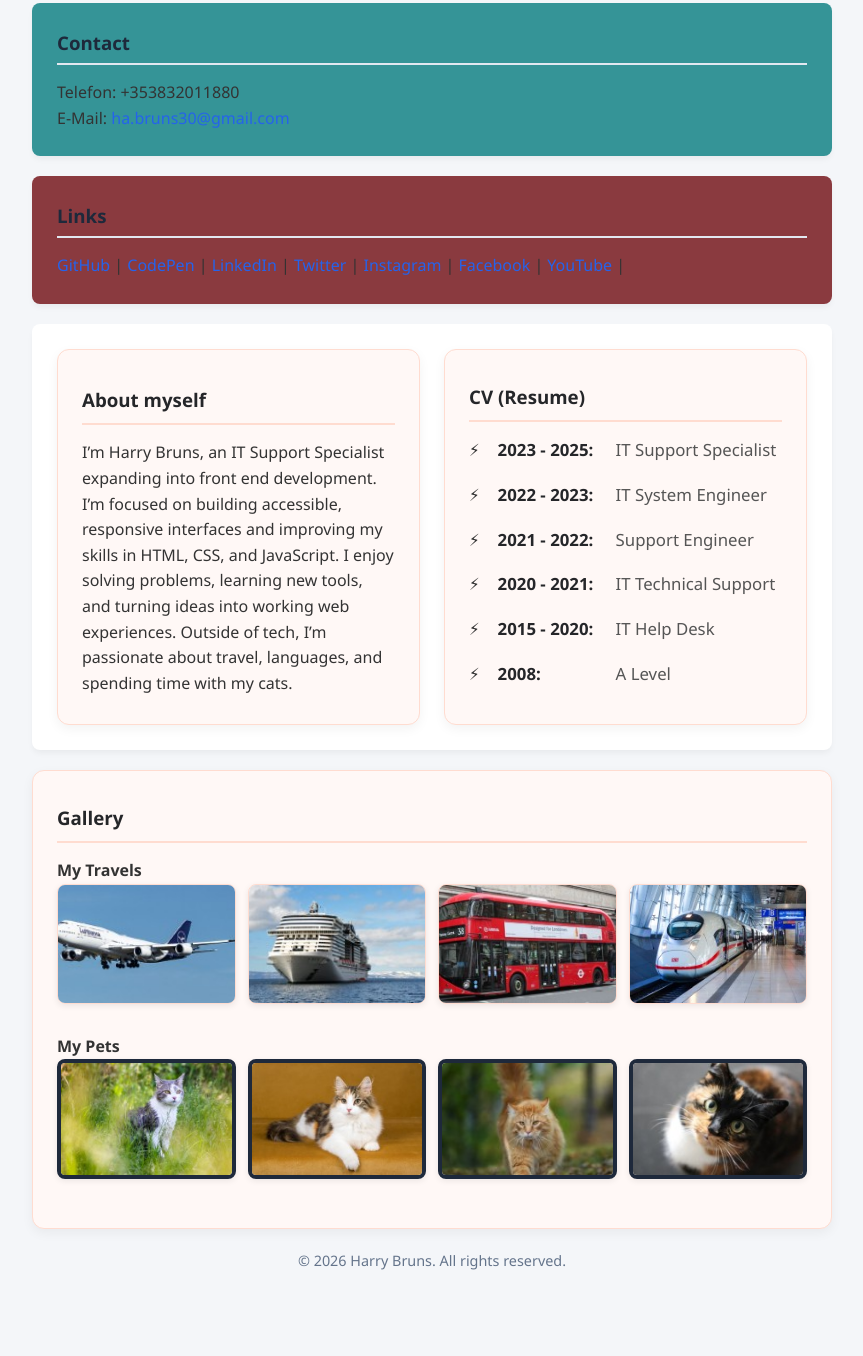
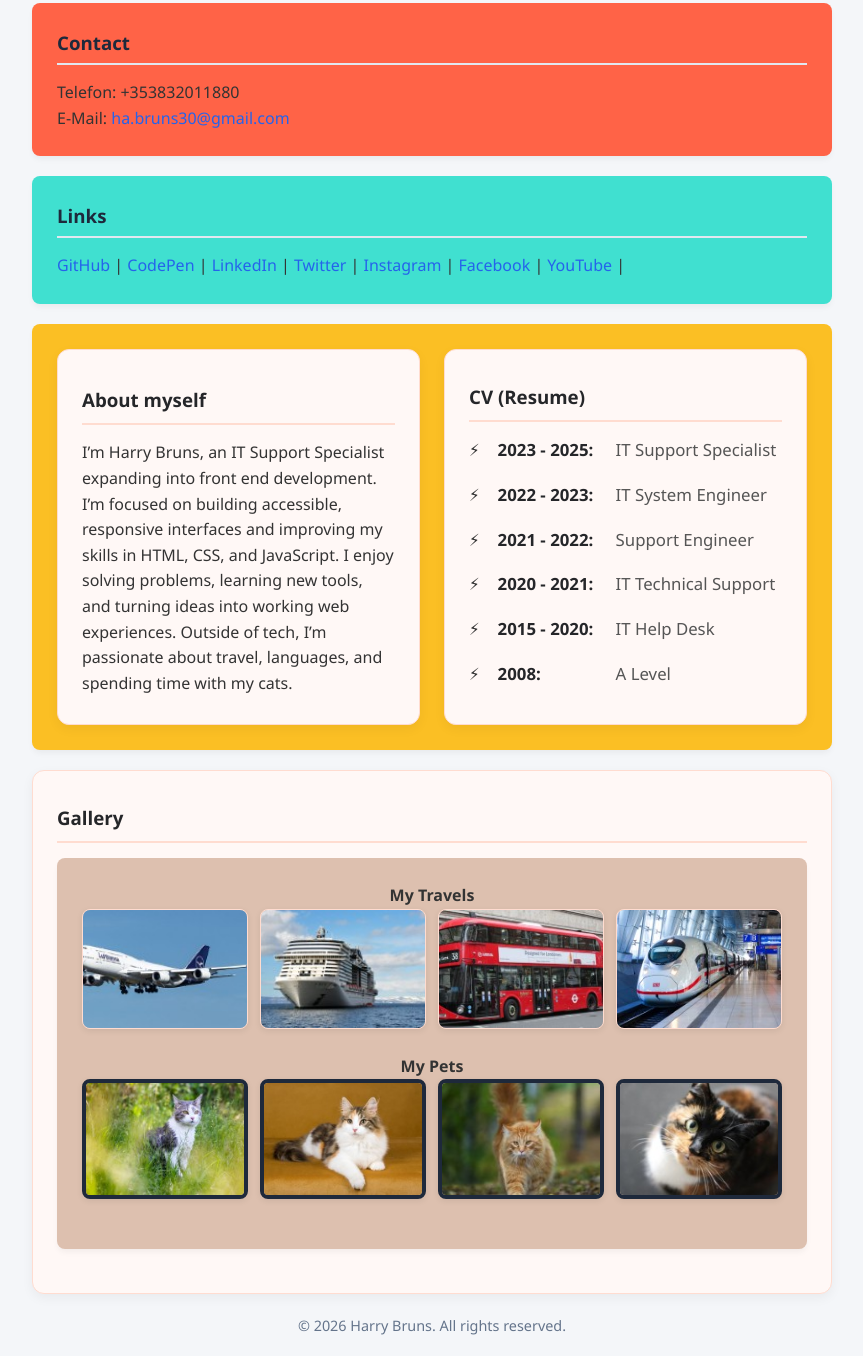
Before and after one commit to Tasidrei/personal-website, a website: page index.html in a window 1280 px wide. Shown: the part 1224-2580 px from the top of the page, without its empty margins (208-1071 px from the left). Before the commit the page ends 2536 px from the top, so only its background shows below. Drawn offline with Linux system fonts and the light colour scheme.

Commit message:
feat: complete responsive image gallery and fix layout background inheritance issues

```diff
--- a/index.html
+++ b/index.html
@@ -19,11 +19,13 @@
     <li class="navigation__link"><a href="#skills">Skills</a></li>
     <li class="navigation__link"><a href="#bio">Biography</a></li>
     <li class="navigation__link"><a href="#contact">Contact</a></li>
+    <li class="navigation__link"><a href="#gallery">Gallery</a></li>
   </ul>
 </nav>
+</header>
 
-</header>
 <br> <!-- Creates a blank line -->
+
 <main>
     <!-- 2. Section: Photo and brief description -->
 <section>
@@ -143,10 +145,14 @@
   </div>
 </section>
 
-<div class="bio-card">
+<!-- Add the id="gallery" attribute right here -->
+<div class="bio-card" id="gallery">
   <h3>Gallery</h3>
 
+  <!-- ... keep everything else exactly the same ... -->
+
   <!-- CATEGORY 1: TRAVELLING -->
+  <section id="gallery">
   <h4>My Travels</h4>
   <div class="image-gallery travel">
     <!-- Place sources images here / src="./images/airplane.jpg" -->
--- a/styles.css
+++ b/styles.css
@@ -107,28 +107,35 @@
 }
 /* First card (profile picture) */
 section:nth-of-type(1) {
-  background-color: #854f2f;/* Very light blue */
+  background-color: #ddc0af;/* Light Brown */
 }
 
 /* Second card (interests & skills) */
 section:nth-of-type(2) {
-  background-color: #2af302; /* Warm, light yellow/amber */
+  background-color: #2af302; /* Green */
 }
 
-/* Third card (contact) */
+/* Third card (my tech stack) */
 section:nth-of-type(3) {
-  background-color: #1c1274; /* Fresh, bright green */
+  background-color: #1c1274; /* Purple */
 }
 
-/* Fourth card (links) */
+/* Fourth card (contact) */
 section:nth-of-type(4) {
-  background-color: #359497; /* Soft, light purple */
+  background-color: tomato; /* Tomato */
 }
 
-/* Fifth card (about myself) */
+/* Fifth card (links) */
 section:nth-of-type(5) {
-  background-color: #8a3a3f; /* Soft light red/pink */
+  background-color: turquoise; /* Turquoise */
 }
+
+/* Sixth card (about myself & cv (resume)) */
+section:nth-of-type(6) {
+  background-color: #fbbf24; /* Warm, light yellow/amber */
+}
+
+
 /* The main container for both cards */
 .bio-container {
   display: flex;
@@ -150,7 +157,6 @@
   flex-direction: column;
   justify-content: center;
 }
-
 
 
 /* Headings within the maps */
@@ -273,7 +279,7 @@
 
 /* Styling for the individual images */
 .image-gallery img {
-  width: calc(25% - 9px); /* Divides the space perfectly among 4 images per row */
+  width: calc(50% - 6px); /* Divides the space perfectly among 4 images per row */
   min-width: 100px;       /* Prevents images from becoming too small on mobile devices */
   height: 120px;
   object-fit: cover;      /* Crops the images neatly into a square shape without distorting them */
@@ -282,9 +288,31 @@
   transition: transform 0.2s ease; /* Creates a subtle animation effect when hovering over images */
 }
 
+
 /* Small cool effect: Images zoom in slightly when hovering over them */
 .image-gallery img:hover {
   transform: scale(1.05);
+}
+
+
+/* ==========================================================================
+   MEDIUM BREAKPOINT / TABLET (3 Columns - The middle image)
+   ========================================================================== */
+@media (min-width: 600px) {
+  .image-gallery img {
+    /* Divides space into 3 columns, accounting for two 12px gaps */
+    width: calc(33.33% - 8px);
+  }
+}
+
+/* ==========================================================================
+   LARGE BREAKPOINT / DESKTOP (4 Columns - The first image)
+   ========================================================================== */
+@media (min-width: 900px) {
+  .image-gallery img {
+    /* Divides space into 4 columns, accounting for three 12px gaps */
+    width: calc(25% - 9px);
+  }
 }
 
 /* A specific class for your travel photos, in case you need extra styles later */
```
Also changed, not shown: male_cat_lying_down.jpg (renamed from male-cat-lying-down.jpg).
